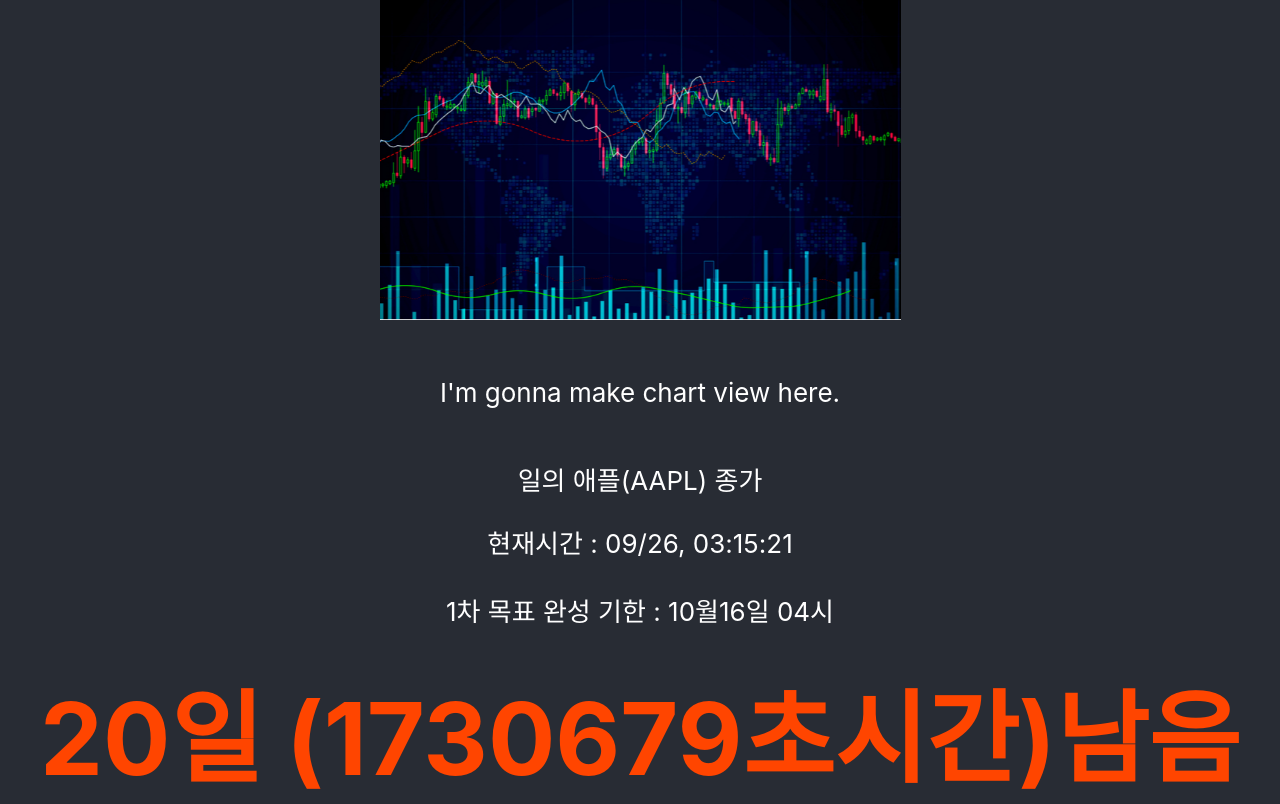
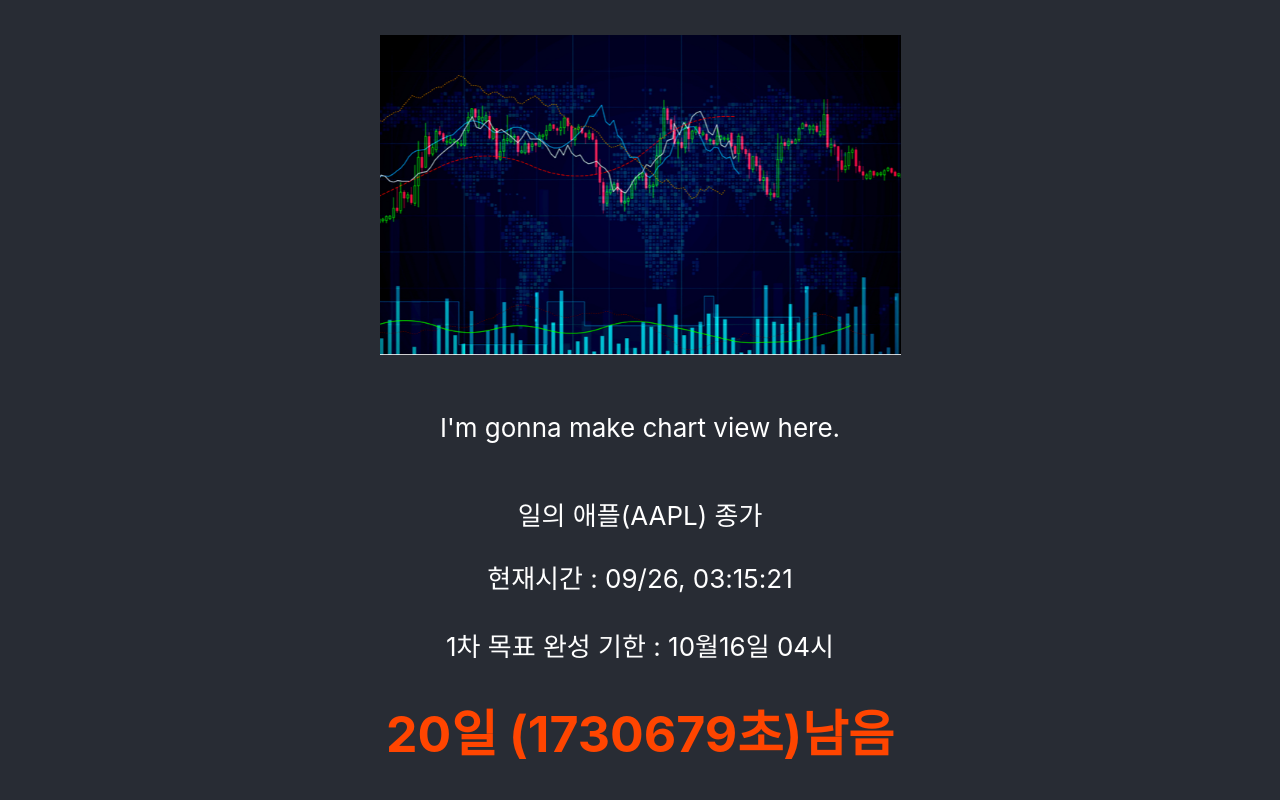
Before and after one commit to desperado9371/stockchart_react, a React (Create React App) app: page / in a window 1280 px wide. Built offline with nearby package versions, Linux system fonts and the light colour scheme; no server answers.

Commit message:
Bug fix - left time shown

```diff
--- a/src/components/TimerTick.css
+++ b/src/components/TimerTick.css
@@ -1,4 +1,4 @@
 .timeleft {
-  font-size: 100px;
-  color: orangered;
+    font-size: 50px;
+    color: orangered;
 }
--- a/src/components/TimerTick.jsx
+++ b/src/components/TimerTick.jsx
@@ -29,7 +29,7 @@ const TimerTick = ({ expiredTime, isClicked }) => {
       <div>{tempTime.format('1차 목표 완성 기한 : MM월DD일 HH시')}</div>
       <br />
       <strong className="timeleft">
-        {tempTime.fromNow(true)} ({printTime}시간)남음
+        {tempTime.fromNow(true)} ({printTime})남음
       </strong>
     </div>
   );
```
